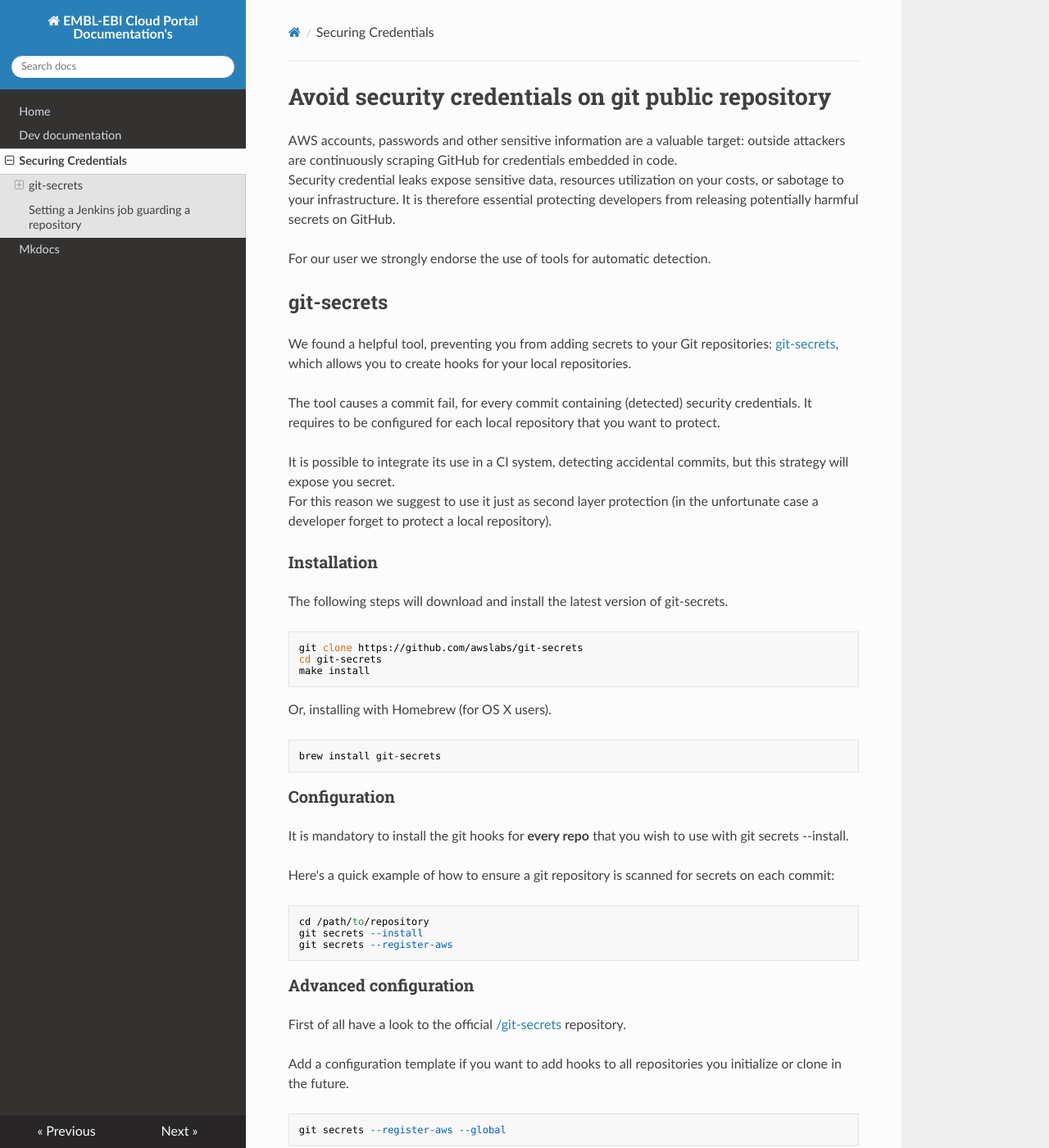
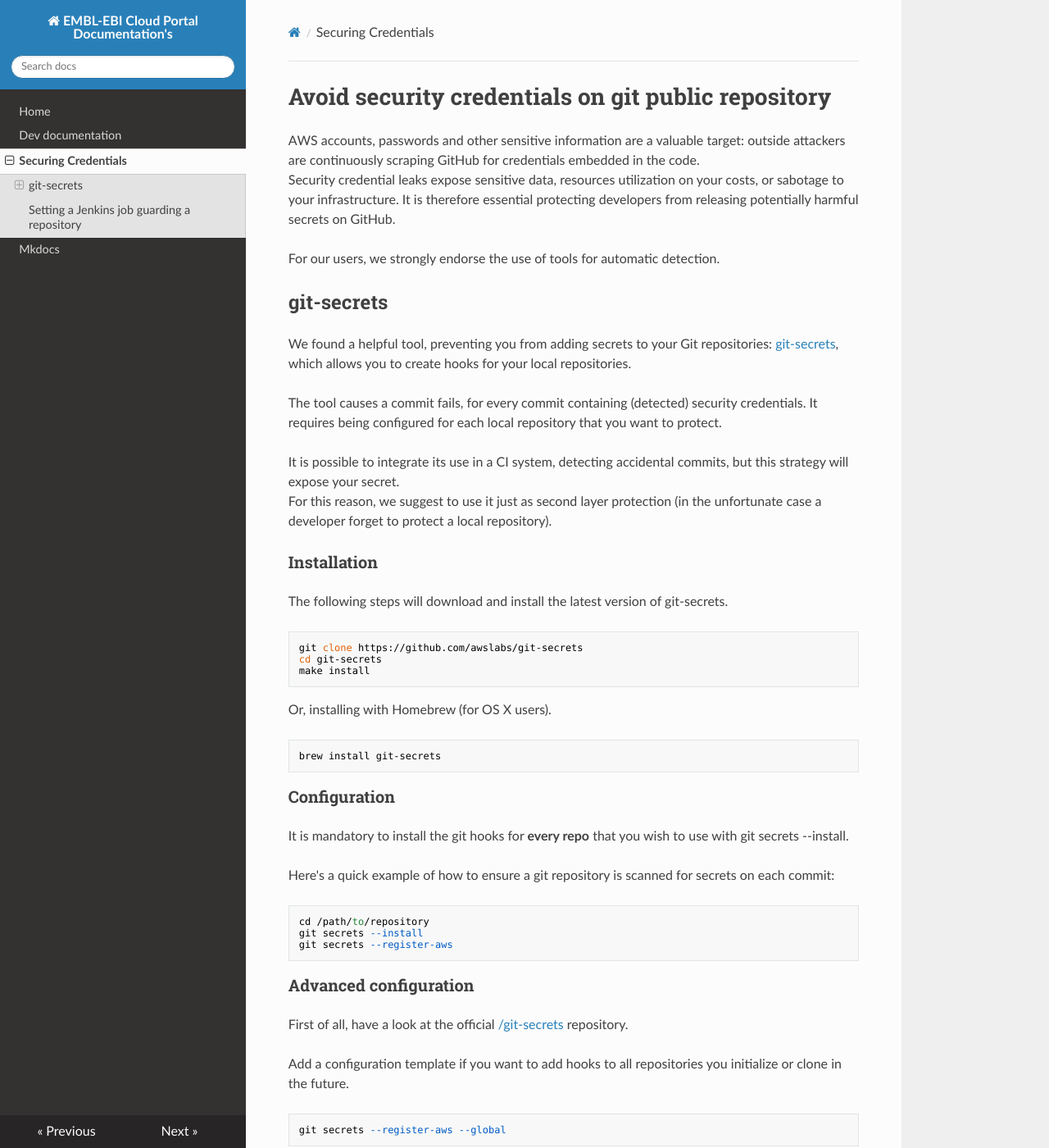
Before and after one commit to isabella232/cloud-portal-documentation, an MkDocs documentation site: the page built from docs/securing_credentials.md, in a window 1280 px wide and 1400 px high. Shown: the whole window at 82% size. Built offline with MkDocs 1.6.1, drawn with Linux system fonts in a browser that asks for light colours; nearby versions of some CDN libraries; old or Windows-style settings are respelled for this version of MkDocs; some of the changed text lies outside the part shown.

Commit message:
Grammar fixes

```diff
--- a/docs/securing_credentials.md
+++ b/docs/securing_credentials.md
@@ -1,19 +1,19 @@
 # Avoid security credentials on git public repository
 
-AWS accounts, passwords and other sensitive information are a valuable target: outside attackers are continuously scraping GitHub for credentials embedded in code.
+AWS accounts, passwords and other sensitive information are a valuable target: outside attackers are continuously scraping GitHub for credentials embedded in the code.
 Security credential leaks expose sensitive data, resources utilization on your costs, or sabotage to your infrastructure.
 It is therefore essential protecting developers from releasing potentially harmful secrets on GitHub.
 
-For our user we strongly endorse the use of tools for automatic detection.
+For our users, we strongly endorse the use of tools for automatic detection.
 
 ## git-secrets
 
 We found a helpful tool, preventing you from adding secrets to your Git repositories: [git-secrets](https://github.com/awslabs/git-secrets), which allows you to create hooks for your local repositories.
 
-The tool causes a commit fail, for every commit containing (detected) security credentials. It requires to be configured for each local repository that you want to protect.
+The tool causes a commit fails, for every commit containing (detected) security credentials. It requires being configured for each local repository that you want to protect.
 
-It is possible to integrate its use in a CI system, detecting accidental commits, but this strategy will expose you secret.
-For this reason we suggest to use it just as second layer protection (in the unfortunate case a developer forget to protect a local repository).
+It is possible to integrate its use in a CI system, detecting accidental commits, but this strategy will expose your secret.
+For this reason, we suggest to use it just as second layer protection (in the unfortunate case a developer forget to protect a local repository).
 
 
 
@@ -45,7 +45,7 @@
 
 ### Advanced configuration
 
-First of all have a look to the official [/git-secrets](https://github.com/awslabs/git-secrets) repository.
+First of all, have a look at the official [/git-secrets](https://github.com/awslabs/git-secrets) repository.
 
 
 Add a configuration template if you want to add hooks to all repositories you initialize or clone in the future.
```
Also changed, not shown: other parts of docs/securing_credentials.md (+1 -1 lines).
